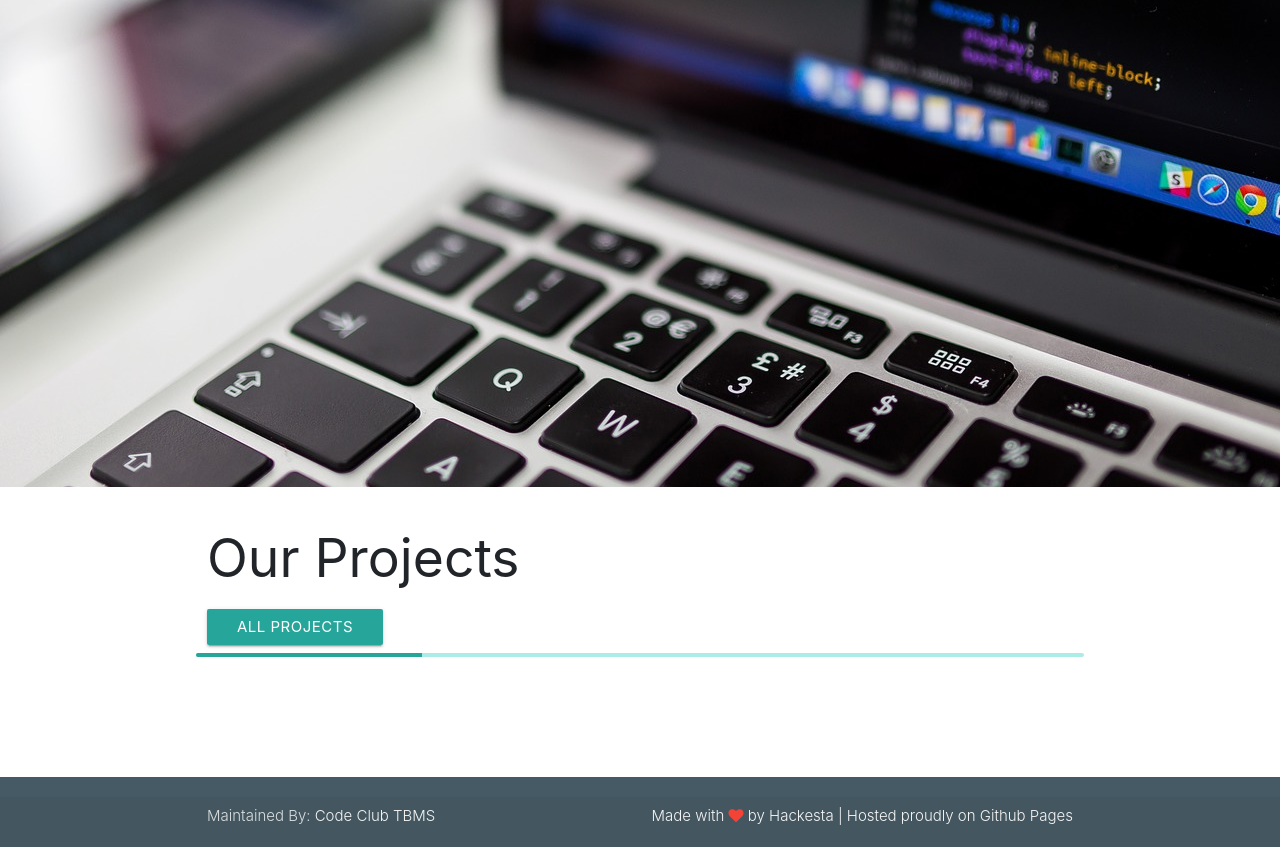
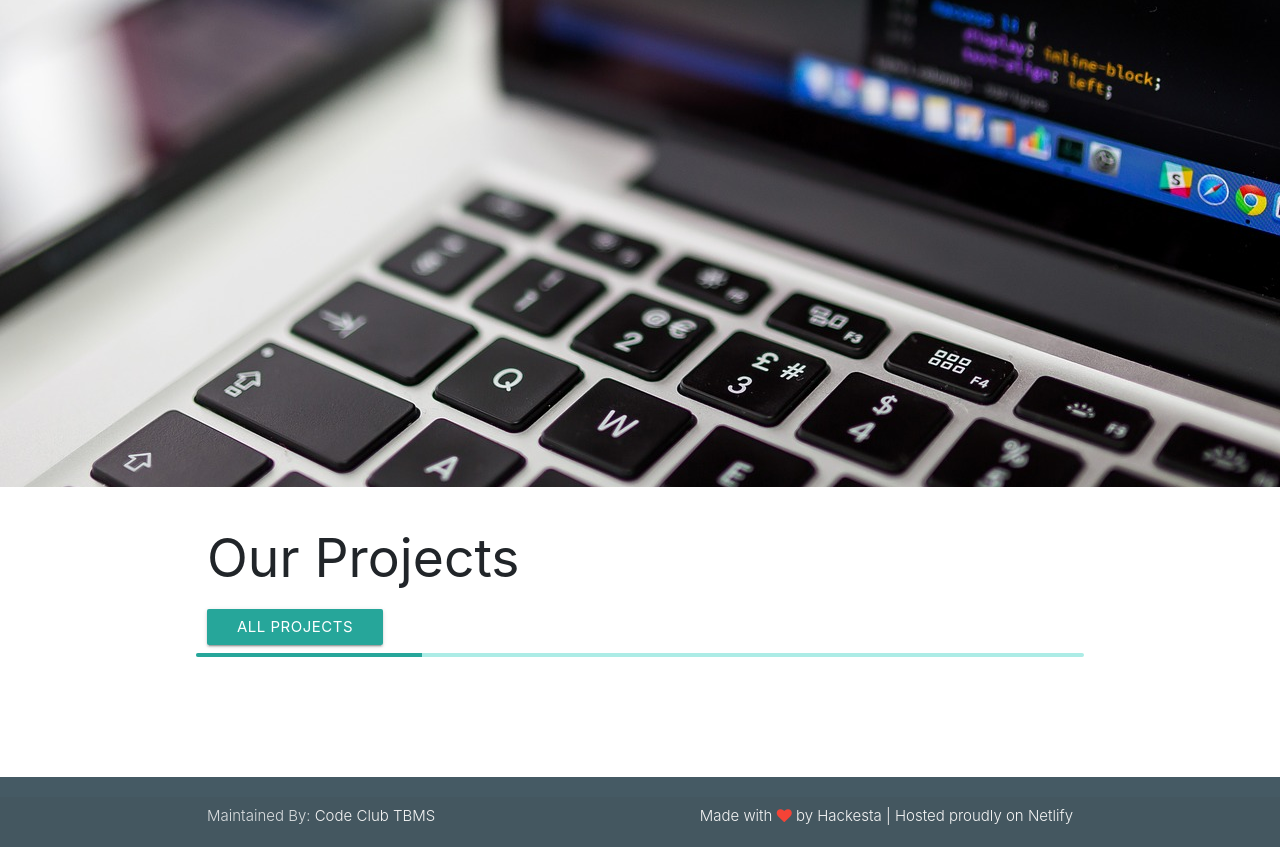
Before and after one commit to codeclubtbms/Code-Club-Website, a plain HTML site: page index.html in a window 1280 px wide. Shown: the part 3608-4455 px from the top of the page. Drawn offline with Linux system fonts and the light colour scheme; no server answers.

Commit message:
Proudly Hosted on Netlify

```diff
--- a/footer.html
+++ b/footer.html
@@ -3,7 +3,7 @@
 <div class="footer-copyright" style="padding-top: 0 !important;">
            <div class="container">
            Maintained By: <a href="http://codeclub.hackesta.org" target="_blank" style="color: #f5f5f5 !important">Code Club TBMS</a>
-           <span class="grey-text text-lighten-4 right">Made with <i class="fa fa-heart red-text"></i> by <a href="https://hackesta.org" target="_blank" style="color: #f5f5f5 !important">Hackesta</a> | Hosted proudly on <a href="https://pages.github.com/" target="_blank" style="color: #f5f5f5 !important">Github Pages</a></span>
+           <span class="grey-text text-lighten-4 right">Made with <i class="fa fa-heart red-text"></i> by <a href="https://hackesta.org" target="_blank" style="color: #f5f5f5 !important">Hackesta</a> | Hosted proudly on <a href="https://netlify.com/" target="_blank" style="color: #f5f5f5 !important">Netlify</a></span>
            </div>
          </div>
        </footer>
```
